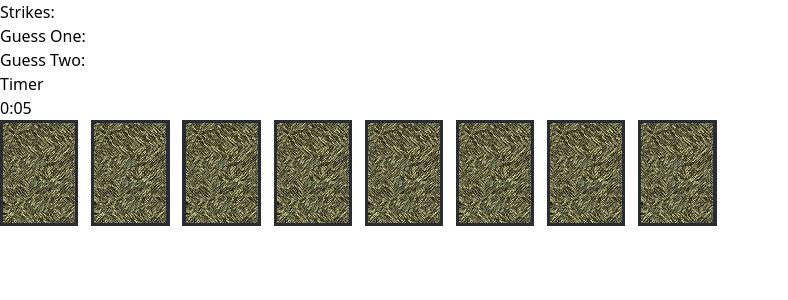
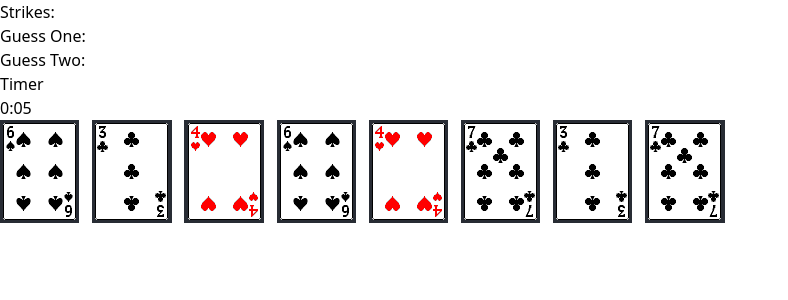
Before and after one commit to Tyson910/card-matching-game, a SvelteKit app: page /matching-game in a window 1280 px wide. Shown: the top 300 px of the page, without its empty margins (0-788 px from the left). Built offline with nearby package versions, Linux system fonts and the light colour scheme.

Commit message:
use runed mode

```diff
--- a/src/components/card.svelte
+++ b/src/components/card.svelte
@@ -1,45 +1,18 @@
-<script>
-	/**
-	 * @typedef {import('$lib/create-deck.js').card} card
-	 */
-	/** @type {card} */
-	export let card;
+<script lang="ts">
+	import type { CardInterface } from '$lib/game.svelte.ts';
 
-	$: isFaceDown = card.isFaceDown;
+	let { card, onClick }: { card: CardInterface; onClick: (value: CardInterface) => void } =
+		$props();
 
-	/** @type {svelte.JSX.MouseEventHandler<HTMLButtonElement>} */
-	export let onClick;
-
-	/** @type {string} */
-	let cardFile = './DECKGIF/' + card.cardValue + '.gif';
-
-	/** @returns {string} */
-	const getCardNameStr = (/** @type {string} */ cardValue) => {
-		switch (cardValue.slice(-1)) {
-			case 'h':
-				return parseInt(cardValue) + ' of hearts';
-				break;
-			case 's':
-				return parseInt(cardValue) + ' of spades';
-				break;
-			case 'd':
-				return parseInt(cardValue) + ' of diamonds';
-				break;
-			case 'c':
-				return parseInt(cardValue) + ' of clubs';
-				break;
-			default:
-				return null;
-		}
-	};
+	const cardFile = $derived('./DECKGIF/' + card.cardValue + '.gif');
 </script>
 
-{#if isFaceDown}
-	<button on:click={() => onClick(card)} class="card">
+{#if !card.isFaceDown}
+	<button onclick={() => onClick(card.cardId)} class="card">
 		<img src="./DECKGIF/b.gif" alt="back of playing card" />
 	</button>
 {:else}
 	<button class="card" value={card.cardValue}>
-		<img src={cardFile} alt={getCardNameStr(card.cardValue)} />
+		<img src={cardFile} alt={card.cardName} />
 	</button>
 {/if}
--- a/src/components/save-score.svelte
+++ b/src/components/save-score.svelte
@@ -1,6 +1,6 @@
-<script>
-	/** @type {string} - time it took user to find all matches */
-	export let score;
+<script lang="ts">
+	/**  time it took user to find all matches */
+	let { score }: { score: string } = $props();
 </script>
 
 <!-- Write to a DB? -->
--- a/src/components/show-strikes.svelte
+++ b/src/components/show-strikes.svelte
@@ -1,9 +1,9 @@
-<script>
-	export let strikes = 0;
+<script lang="ts">
+	let { strikes }: { strikes: number } = $props();
 </script>
 
 <div class="flex max-w-lg items-center">
-	<p class="lg:text-2xl">Strikes: </p>
+	<p class="lg:text-2xl">Strikes:</p>
 	{#each Array(strikes) as _, index (index)}
 		<svg
 			xmlns="http://www.w3.org/2000/svg"
--- a/src/components/timer.svelte
+++ b/src/components/timer.svelte
@@ -1,13 +1,13 @@
-<script>
+<script lang="ts">
 	import { onMount } from 'svelte';
-	/** @type { Boolean } */
-	export let stopTimer;
 
-	/** @type { NodeJS.Timer } */
-	let interval;
 
-	let minutes = 0;
-	let seconds = 0;
+	let { stopTimer }: { stopTimer: boolean } = $props();
+
+	let interval: number;
+
+	let minutes = $state(0);
+	let seconds = $state(0);
 
 	onMount(() => {
 		interval = setInterval(() => {
--- a/svelte.config.js
+++ b/svelte.config.js
@@ -6,7 +6,9 @@ const config = {
 	// Consult https://kit.svelte.dev/docs/integrations#preprocessors
 	// for more information about preprocessors
 	preprocess: vitePreprocess(),
-
+	compilerOptions: {
+		runes: true
+	},
 	kit: {
 		// adapter-auto only supports some environments, see https://kit.svelte.dev/docs/adapter-auto for a list.
 		// If your environment is not supported or you settled on a specific environment, switch out the adapter.
```
